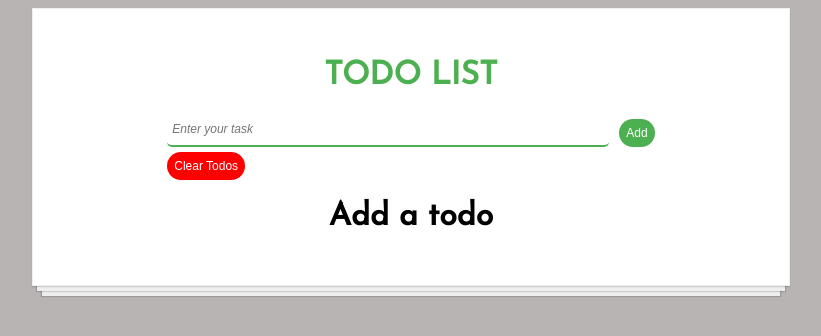
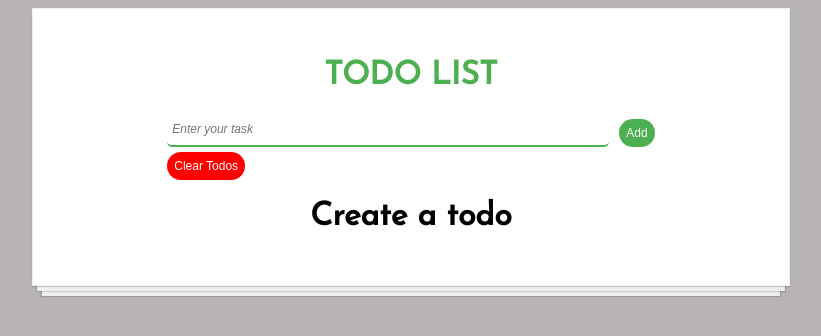
Before and after one commit to junior-8080/todo, a React (Create React App) app: page / in a window 1280 px wide. Shown: the top 336 px of the page, without its empty margins (229-1050 px from the left). Built offline with nearby package versions, Linux system fonts and the light colour scheme; the HTML template or start-up script is replaced by a standard one; what short-unique-id would draw is missing.

Commit message:
changed add >> create

```diff
--- a/src/App.js
+++ b/src/App.js
@@ -91,7 +91,7 @@ class App extends Component{
           </table>
            {this.state.todos?<span>{this.state.todos.length} items</span>:null}
            </>
-         : <h1> Add a todo</h1>
+         : <h1> Create a todo</h1>
         return(
             <div className="todo-list">
                 <TodoForm onSubmit={this.addTodo} onClear={this.handleClear} />
```
